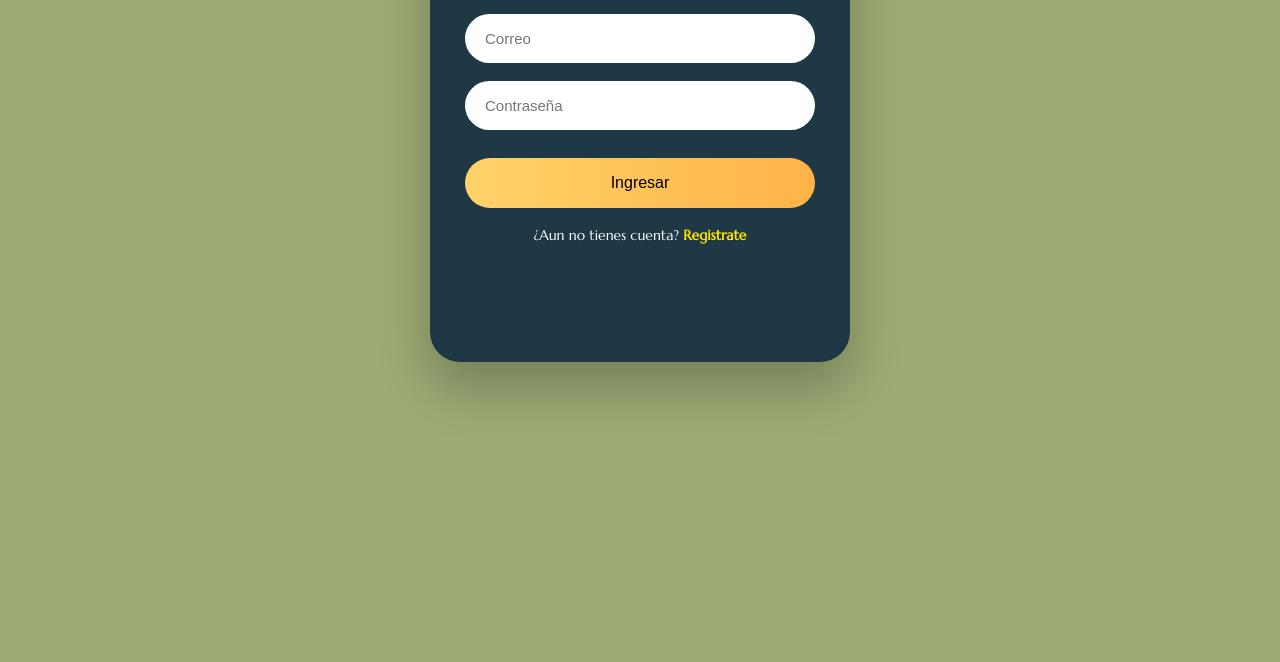
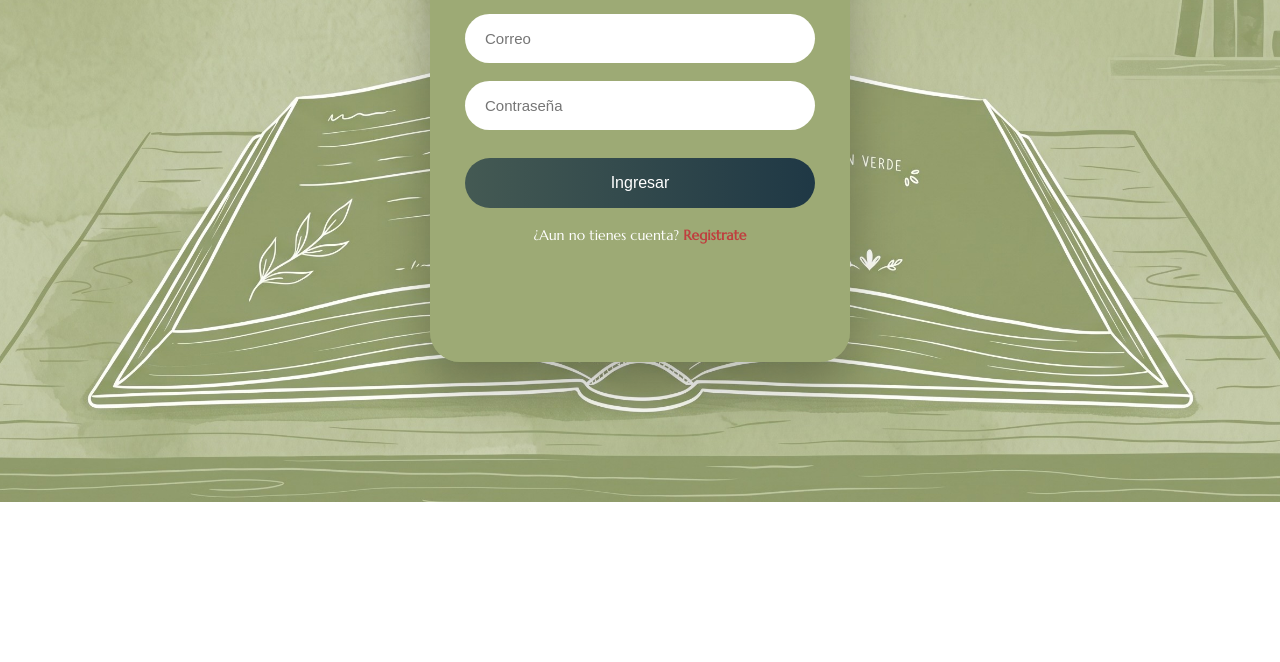
Before and after one commit to HectorMMZ/Libreria, a plain HTML site: page usuario.html in a window 1280 px wide. Shown: the part 381-1043 px from the top of the page. After the commit the page ends 883 px from the top, so only its background shows below. Drawn offline with Linux system fonts and the light colour scheme.

Commit message:
Nueva interfaaz de Inicio de sesion, y checando si poner autores para los libros

```diff
--- a/global.css
+++ b/global.css
@@ -133,8 +133,8 @@ body {
 }
 
 .BarraDeActividadesMargen a:hover {
-    color: #D4AF37;
-    transform: translateY(-2px);
+    /* color: #D4AF37;  */
+    transform: translateY(-4px);
 }
 
 /* Iconos de la barra */
--- a/scriptCatalogo.js
+++ b/scriptCatalogo.js
@@ -168,6 +168,7 @@ const LibrosArray = [
         id: "libroCienciaFiccion-03", //Su id del libro
         titulo:"Delirio", //Este es el nombre que aparecera la pagina
         imagen: "./img/libro13.jpg", //Aqui la imagen
+        autor: "Mario chan",
         categoria:{
             nombre:  "Libros Ciencia Ficcion",  //Esto es necesario para que se pueda separar por generos
             id:"cienciaficcion"
@@ -224,6 +225,7 @@ function cargarLibros(LibrosElegido)
                             <img class="producto-img" src="${producto.imagen}" alt="${producto.titulo}">
                              <div class="producto-detalles">
                                  <h3 class="producto-titulo">${producto.titulo}</h3>
+                                 <h4 class = "producto-autor" style="color: #5d5a5a;">${producto.autor}</h4>
                                  <p class="producto-precio">$${producto.precio}</p>
                                  <button class="producto-agregar" id="${producto.id}">Agregar</button>
                              </div>
@@ -277,7 +279,7 @@ function actualizarBotonesAgregar(){
 }
 
 
-//Esto hace que el carrito se actulize cuando agregas un libro con JSON con el almacenamiento local
+//Esto hace que el carrito se actualize cuando agregas un libro con JSON con el almacenamiento local
 let LibrosEnCarrito;
 
 let LibrosEnCarritoLS = localStorage.getItem("libros-en-carrito");
--- a/styleInicioDeSesion.css
+++ b/styleInicioDeSesion.css
@@ -2,20 +2,22 @@ body, header, nav, form, h1 {
     box-sizing: border-box;
 }
 
-
 .CuerpoDelInicioDeSesion{
-    min-height: 110vh;
+    min-height: 90vh;
     display: flex;
     flex-direction: column;
     align-items: center;
     background:  #9DAA75;
     font-family: "Marcellus", serif;
     padding-top: 20px;
+
+    background-image: url('fondoLibro.jpg');
+    background-size: cover;
+    background-repeat: no-repeat;
+    background-position: center;
+   position: relative;
 }
 
-.ColorBarraDeActividades{
-    background-color: #9DAA75;
-}
 
 .Contenido {
     width: 420px;
@@ -37,7 +39,7 @@ body, header, nav, form, h1 {
     width: 420px;
     padding: 45px 35px;
     text-align: center;
-    background: #1f3845;
+    background: #9DAA75;
     display: flex;
     flex-direction: column;
     justify-content: center;
@@ -55,7 +57,7 @@ body, header, nav, form, h1 {
 }
 
 h2 {
-    color: #fff;
+    color: black;
     font-size: 28px;
     margin-bottom: 30px;
 }
@@ -68,7 +70,7 @@ h2 {
     border-radius: 50px;
     font-size: 16px;
     cursor: pointer;
-    background: linear-gradient(to right, #ffd36a, #ffb347);
+    background: linear-gradient(to right, #1f3845b4, #1f3845);
     margin-top: 10px;
     transition: 0.3s;
 }
@@ -97,7 +99,7 @@ p {
 }
 
 .Formato p span {
-    color: #ffe600;
+    color: rgb(191, 63, 63);
     cursor: pointer;
     font-weight: 600;
 }
--- a/usuario.html
+++ b/usuario.html
@@ -61,6 +61,8 @@
         </div>
     </div>
 
+
+
     <div class="CuerpoDelInicioDeSesion">
         <div class="Contenido">
             <div class="Registro" id="Registro">
@@ -71,7 +73,7 @@
                     <input type="email" placeholder="Correo">
                     <input type="password" placeholder="Contraseña">
 
-                    <button class="ingresar">Ingresar</button>
+                    <button class="ingresar" style="color: #fff;">Ingresar</button>
 
                     <p>¿Aun no tienes cuenta?
                         <span id="Registrate">Registrate</span>
@@ -87,16 +89,17 @@
                     <input type="password" placeholder="Contraseña">
                     <input type="tel" placeholder="Numero Telefonico">
 
-                    <button class="crear-cuenta">Crear cuenta</button>
+                    <button class="crear-cuenta" style="color: #fff;">Crear cuenta</button>
 
                     <p>¿Todo listo?
                         <span id="RegistroNuevo">Iniciar sesion</span>
                     </p>
+                    </div>
+
                 </div>
+            </div>
+    </div>
 
-            </div>
-        </div>
-</div>
         <script src="scriptIniciarSesion.js"></script>
 
 
```
Also changed, not shown: index.html (+1 -1 lines), fondoLibro.jpg (added).
